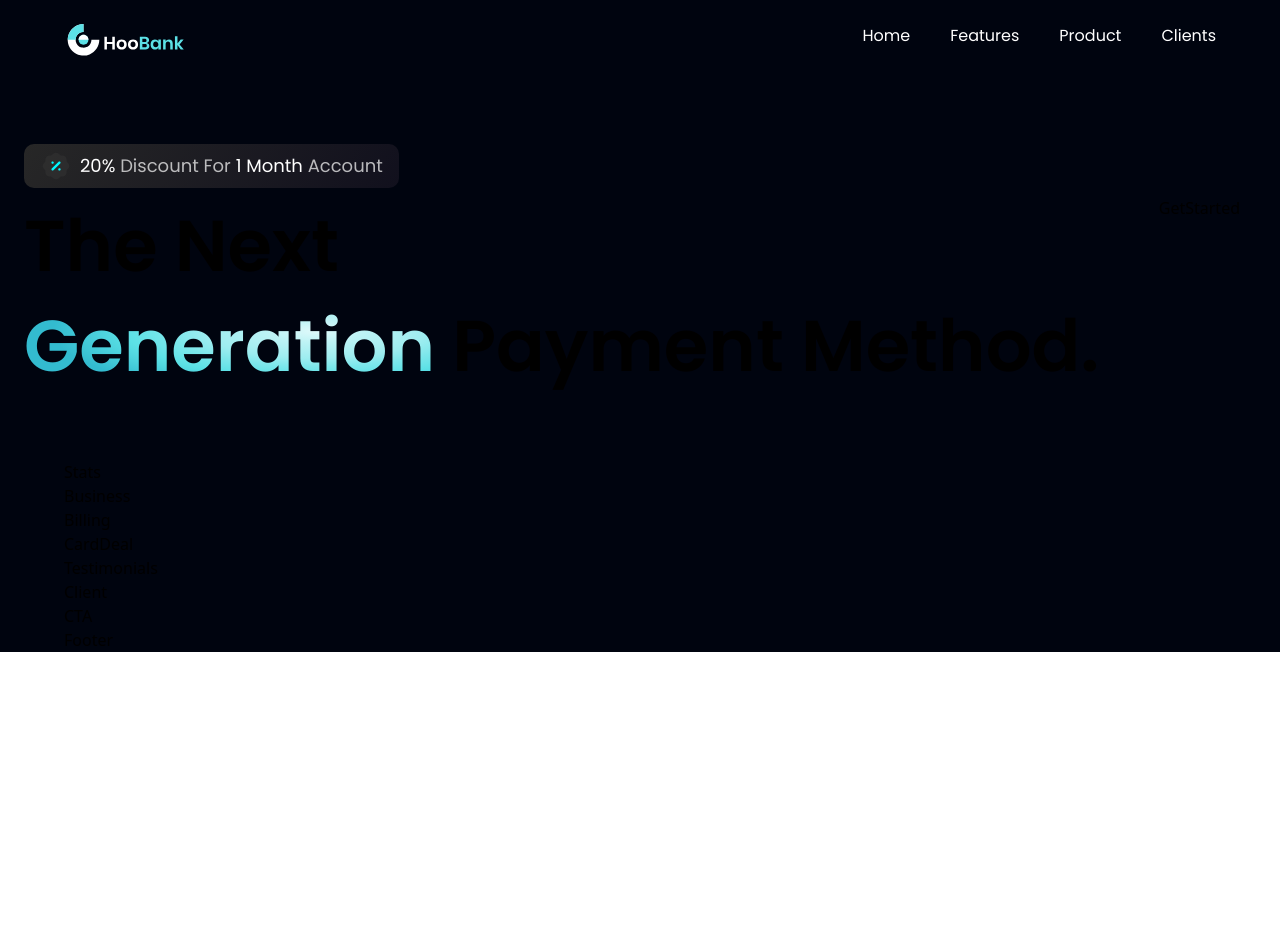
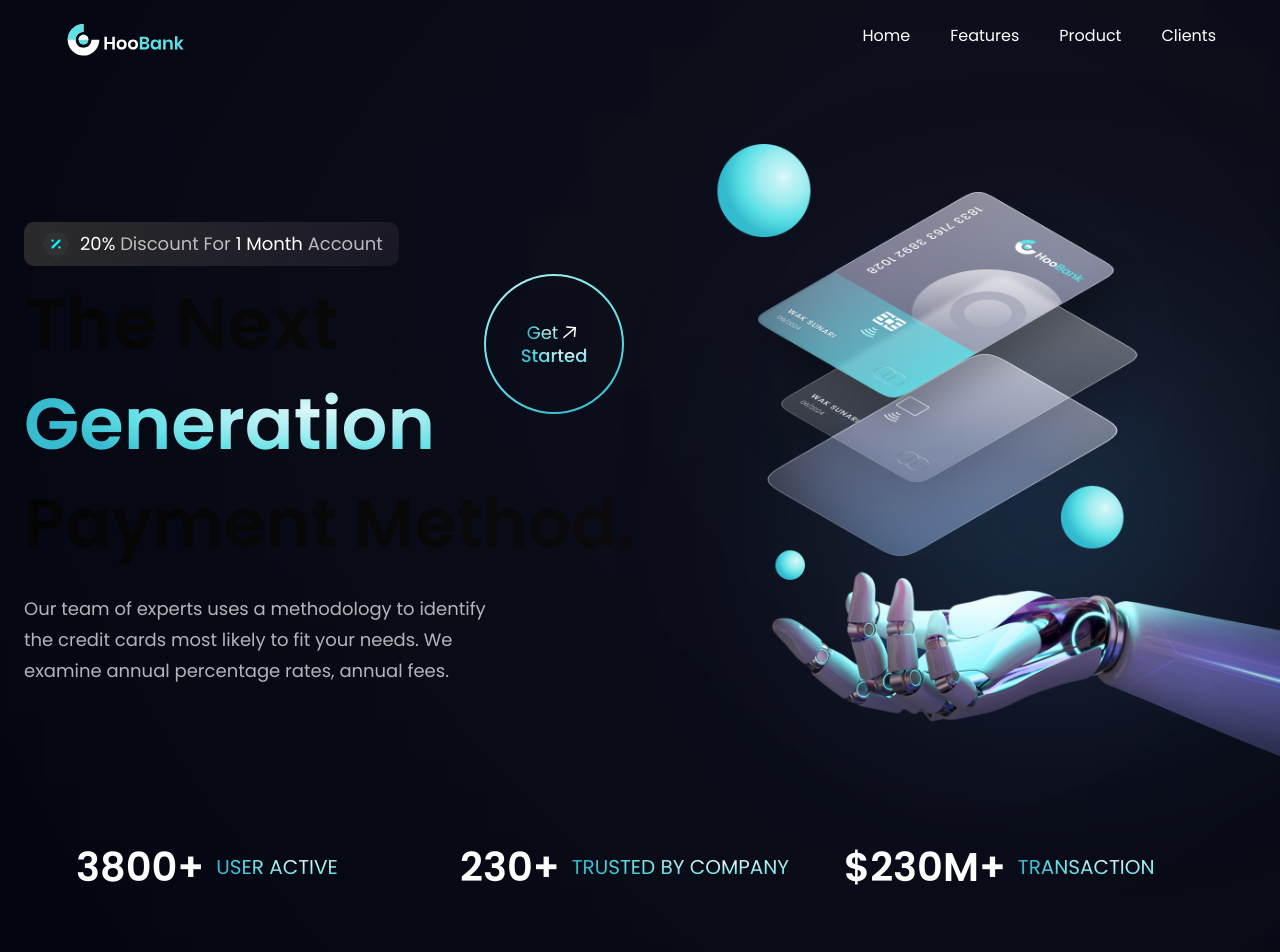
Before and after one commit to crys-cross/modern-website-app-vitejs, a React (Vite) app: page / in a window 1280 px wide. Shown: the top 952 px of the page. Before the commit the page ends 800 px from the top, so only its background shows below. Built offline with nearby package versions, Linux system fonts and the light colour scheme.

Commit message:
edit to complete more components
Getsatrted, Stats, Hero

```diff
--- a/src/components/Business.jsx
+++ b/src/components/Business.jsx
@@ -1,6 +1,16 @@
-import React from 'react'
+import { features } from "../constants"
+import styles, { layout } from "../style"
+import Button from "./Button"
 
-const Business = () => {
-    return <div>Business</div>
-}
+const Business = () => (
+    <section id="features" className={layout.section}>
+        <div className={layout.sectionInfo}>
+            <h2 className={styles.heading2}>
+                {" "}
+                You do the business, <br className="sm:block hidden" /> we’ll handle the money.
+            </h2>
+        </div>
+    </section>
+)
+
 export default Business
--- a/src/components/GetStarted.jsx
+++ b/src/components/GetStarted.jsx
@@ -1,6 +1,22 @@
 import styles from "../style"
 import { arrowUp } from "../assets"
 
-const GetStarted = () => <div className="">GetStarted</div>
+const GetStarted = () => (
+    <div
+        className={`${styles.flexCenter} w-[140px] h-[140px] rounded-full bg-blue-gradient p-[2px] cursor-pointer`}
+    >
+        <div className={`${styles.flexCenter} flex-col bg-primary w-[100%] h-[100%] rounded-full`}>
+            <div className={`${styles.flexStart} flex-row`}>
+                <p className="font-poppins fonr-medium text-[18px] leading-[23px]">
+                    <span className="text-gradient">Get</span>
+                </p>
+                <img src={arrowUp} alt="arrow" className="w-[23px] h-[23px] object-contain" />
+            </div>
+            <p className="font-poppins font-medium text-[18px] leading-[23px]">
+                <span className="text-gradient">Started</span>
+            </p>
+        </div>
+    </div>
+)
 
 export default GetStarted
--- a/src/components/Hero.jsx
+++ b/src/components/Hero.jsx
@@ -16,12 +16,30 @@ const Hero = () => (
             <div className="flex flex-row justify-between item-center w-full">
                 <h1 className="flex-1 font-poppins font-semibold ss:text-[72px] text-[52px] test-white ss:leading-[100px] leading-[75px]">
                     The Next <br className="sm:block hidden" />
-                    <span className="text-gradient">Generation</span> Payment Method.
+                    <span className="text-gradient">Generation</span>
                 </h1>
                 <div className="ss:flex hidden md:mr-4 mr-0">
                     <GetStarted />
                 </div>
             </div>
+            <h1 className="font-poppins font-semibold ss:text-[68px] text-[52px] test-white ss:leading-[100px] leading-[75px]">
+                Payment Method.
+            </h1>
+            <p className={`${styles.paragraph} max-w-[470px] mt-5`}>
+                Our team of experts uses a methodology to identify the credit cards most likely to
+                fit your needs. We examine annual percentage rates, annual fees.
+            </p>
+        </div>
+        <div className={`flex-1 flex ${styles.flexCenter} md:my-0 my-10 relative`}>
+            <img src={robot} alt="billing" className="w-[100%] h-[100] relative z-[5]" />
+            {/* gradient start */}
+            <div className="absolute z-[0] w-[40%] h-[35%] top-0 pink__gradient" />
+            <div className="absolute z-[1] w-[80%] h-[80%] rounded-full bottom-40 white__gradient" />
+            <div className="absolute z-[0] w-[50%] h-[50%] right-20 buttom-20 blue__gradient" />
+            {/* gradient end */}
+        </div>
+        <div className={`ss:hidden ${styles.flexCenter}`}>
+            <GetStarted />
         </div>
     </section>
 )
--- a/src/components/Stats.jsx
+++ b/src/components/Stats.jsx
@@ -1,6 +1,19 @@
-import React from 'react'
+import { stats } from "../constants"
+import styles from "../style"
 
-const Stats = () => {
-    return <div>Stats</div>
-}
+const Stats = () => (
+    <section className={`${styles.flexCenter} flex-row flex-wrap sm:mb-20 mb-6`}>
+        {stats.map(stat => (
+            <div key={stat.id} className={`flex-1 flex justify-start items-center flex-row m-3`}>
+                <h4 className="font-poppins font-semibold xs:text-[40px] text-[30px] xs:leading-[53px] leading-[43px] text-white">
+                    {stat.value}
+                </h4>
+                <p className="font-poppins font-normal xs:text-[20px] text-[15px] xs:leading-[26px] leading-[21px] text-gradient uppercase ml-3">
+                    {stat.title}
+                </p>
+            </div>
+        ))}
+    </section>
+)
+
 export default Stats
```
